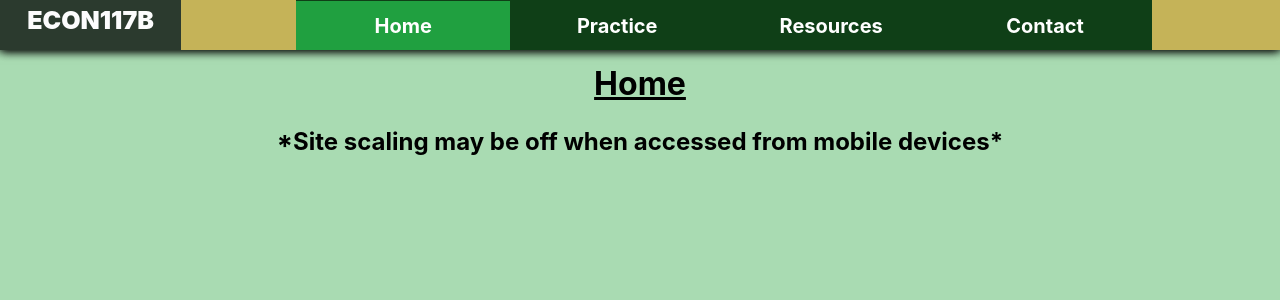
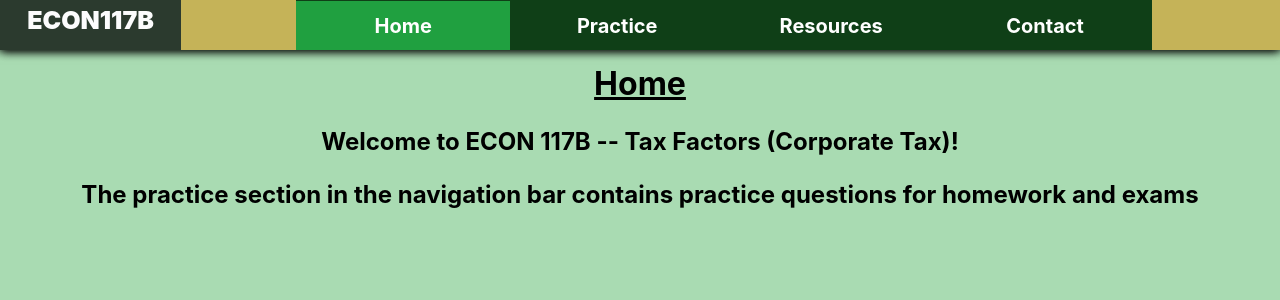
Before and after one commit to nasdda/Econ-117B, a React (Create React App) app: page / in a window 1280 px wide. Shown: the top 300 px of the page. Built offline with nearby package versions, Linux system fonts and the light colour scheme.

Commit message:
home page change

```diff
--- a/package.json
+++ b/package.json
@@ -11,7 +11,7 @@
     "react": "^16.13.1",
     "react-dom": "^16.13.1",
     "react-router-dom": "^5.2.0",
-    "react-scripts": "3.4.1",
+    "react-scripts": "^3.4.3",
     "serve": "^11.3.2"
   },
   "scripts": {
--- a/src/components/Home/home.js
+++ b/src/components/Home/home.js
@@ -8,7 +8,8 @@ const home = () => {
         <div>
             <Toolbar />
             <h1 className="Page-title">Home</h1>
-            <p className="Notice">*Site scaling may be off when accessed from mobile devices*</p>
+            <p className="Notice">Welcome to ECON 117B -- Tax Factors (Corporate Tax)!</p>
+            <p className="Notice">The practice section in the navigation bar contains practice questions for homework and exams</p>
         </div>
     )
 }
```
Also changed, not shown: 1 other file (tests, documents, lock files or other folders).
